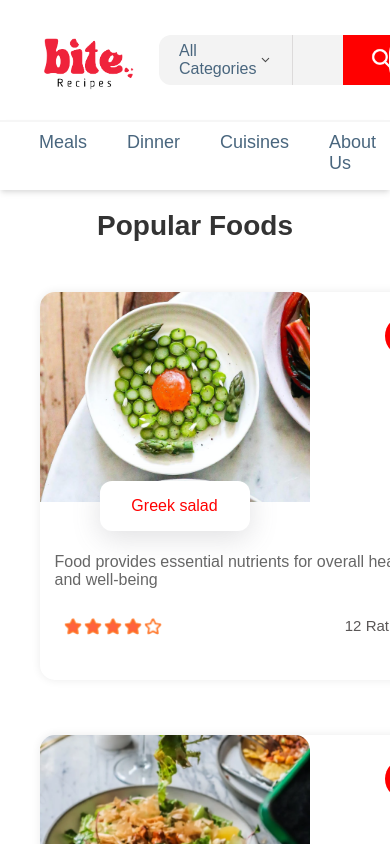
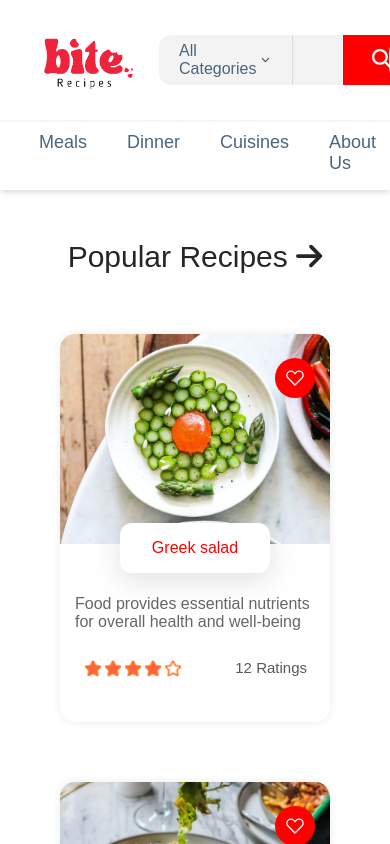
Before and after one commit to sneha-at-hub/recipe-sharing-application, a React (Vite) app in the folder frontend/: page /popular in a window 390 px wide. Shown: the top 844 px of the page. Built offline with nearby package versions, Linux system fonts and the light colour scheme.

Commit message:
Popular Recipes

```diff
--- a/frontend/src/components/ExploreMenu/Explore.css
+++ b/frontend/src/components/ExploreMenu/Explore.css
@@ -46,10 +46,13 @@
     border-radius: 50%;
     transition: 0.2s;
 
+
 }
+
+
 .explore-menu-list-item p{
     margin-top: 10px;
-    color: #747474;
-    font-size: max(1.4vw, 16px);
+    color: #000000;
+    font-size: max(1.2vw, 16px);
     cursor: pointer;
 }
--- a/frontend/src/components/FoodItem/FoodItem.css
+++ b/frontend/src/components/FoodItem/FoodItem.css
@@ -1,11 +1,13 @@
 .food-item {
-    width: 400px; /* Set a fixed width for a larger card */
+    width:400px; /* Set a fixed width for a larger card */
     margin: 20px auto; /* Center the card and add some spacing */
     border-radius: 15px;
     box-shadow: 0px 0px 10px #00000015;
     transition: 0.3s;
     animation: fadeIn 1s;
     padding: 0 0 20px;
+
+
 
 }
 
--- a/frontend/src/components/Popular/Popular.css
+++ b/frontend/src/components/Popular/Popular.css
@@ -5,30 +5,25 @@
   padding: 20px;
 }
 
-  .popular-container h2 {
+.head {
+  color: #262626;
+  font-weight: 500;
+  font-size: 30px;
   text-align: center;
-    font-size: 28px;
-    margin-bottom: 30px;
-    color: #333;
+  margin: 30px 0 40px 0;
 }
 
+.head:hover{
+  color: #ff0000;
+
+}
 .popular-grid {
   display: flex;
   flex-wrap: wrap;
   gap: 20px;
-    justify-content: center;
 }
 
-  /* Media Queries for responsiveness */
-  @media (max-width: 1200px) {
-    .popular-grid {
-      gap: 15px;
+.popular-grid > div {
+  flex: 0 0 calc(22% - 20px); /* Reduced width for slightly smaller boxes */
+  box-sizing: border-box;
 }
-  }
-
-  @media (max-width: 768px) {
-    .popular-grid {
-      flex-direction: column;
-      align-items: center;
-    }
-  }
--- a/frontend/src/components/Popular/Popular.jsx
+++ b/frontend/src/components/Popular/Popular.jsx
@@ -2,13 +2,17 @@ import React, { useContext } from 'react';
 import './Popular.css';
 import FoodItem from '../FoodItem/FoodItem';
 import { StoreContext } from '../../context/StoreContext';
+import { FontAwesomeIcon } from '@fortawesome/react-fontawesome';
+import { faArrowRight } from '@fortawesome/free-solid-svg-icons';
 
 const Popular = () => {
   const { food_list } = useContext(StoreContext);
 
   return (
     <div className="popular-container">
-      <h2>Popular Foods</h2>
+      <h1 className='head'>
+      Popular Recipes <FontAwesomeIcon icon={faArrowRight} />
+      </h1>
       <div className="popular-grid">
         {food_list.map((food) => (
           <FoodItem
--- a/frontend/src/components/RecipeCard/RecipeCard.css
+++ b/frontend/src/components/RecipeCard/RecipeCard.css
@@ -27,7 +27,7 @@ h1 {
     font-weight: 500;
     font-size: 30px;
     text-align: center;
-    margin: 50px 0 0 0;
+    margin: 60px 0 0 0;
 }
 
 h1:hover{
@@ -38,7 +38,7 @@ h1:hover{
     display: flex;
     overflow-x: scroll; /* Enables horizontal scroll */
     gap: 40px;
-    padding: 20px 0; /* Adds some spacing around the items */
+    padding: 5px 0; /* Adds some spacing around the items */
     scroll-behavior: smooth; /* Smooth scrolling */
 }
 
--- a/frontend/src/pages/Home/Home.jsx
+++ b/frontend/src/pages/Home/Home.jsx
@@ -4,6 +4,7 @@ import './Home.css'
 import Explore from '../../components/ExploreMenu/Explore'
 import RecipeCard from '../../components/RecipeCard/RecipeCard'
 import { useState } from 'react'
+import Popular from '../../components/Popular/Popular'
 
 
 
@@ -15,6 +16,8 @@ const Home = () => {
 
         <RecipeCard category={category} setCategory={setCategory}/>
         <Explore/>
+        <Popular />
+
 
 
 
```
Lines whose indentation alone changed are shown as unchanged.
